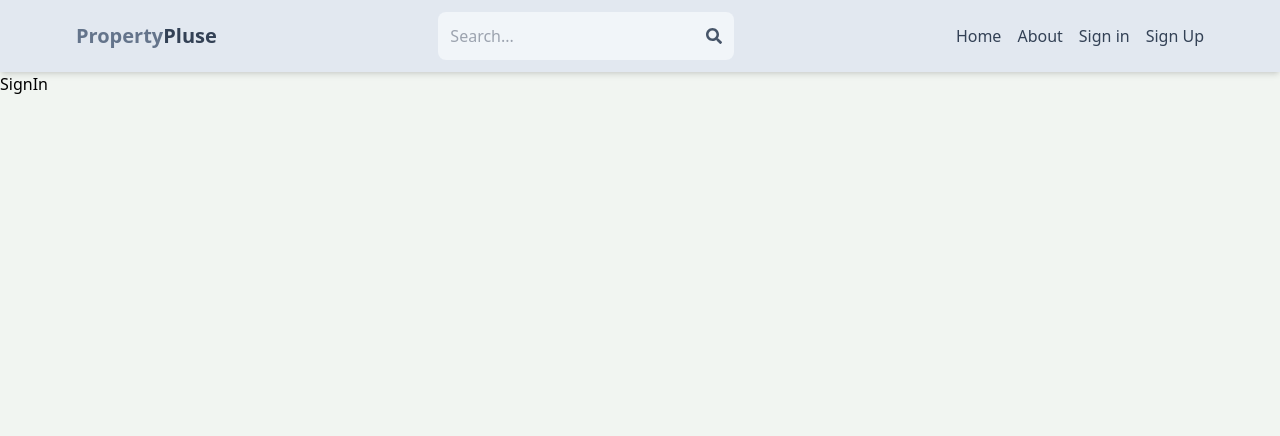
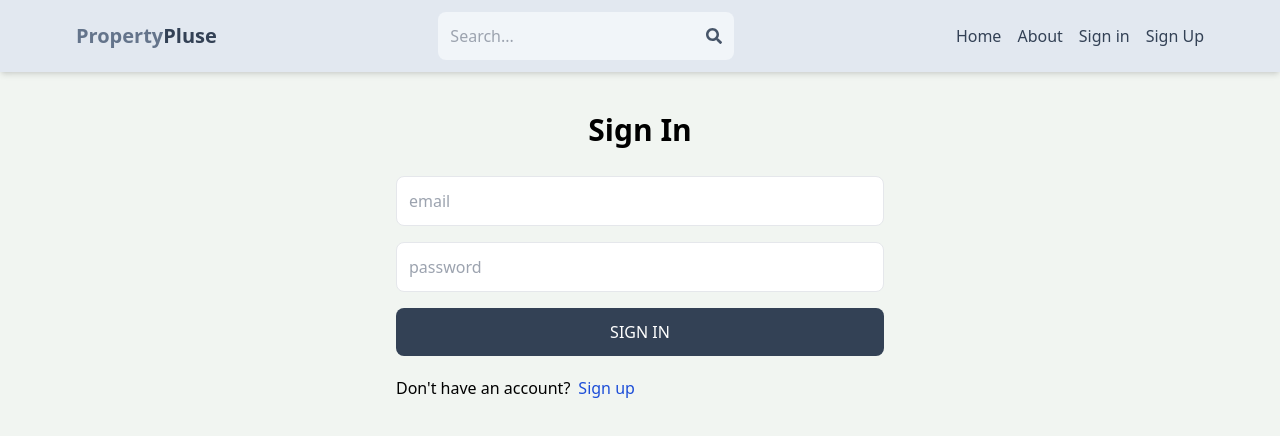
Before and after one commit to mridha-rakib/PropertyPulse-a-real-estate-app, a React (Vite) app in the folder client/: page /sign-in in a window 1280 px wide. Shown: the top 436 px of the page. Built offline with nearby package versions, Linux system fonts and the light colour scheme.

Commit message:
sign in functionality

```diff
--- a/client/src/pages/SignIn.jsx
+++ b/client/src/pages/SignIn.jsx
@@ -1,5 +1,71 @@
+import { useState } from "react";
+import { Link } from "react-router-dom";
+
 const SignIn = () => {
-  return <div>SignIn</div>;
+  const [formData, setFormData] = useState({});
+
+  const handleChange = (e) => {
+    setFormData({
+      ...formData,
+      [e.target.id]: e.target.value,
+    });
+  };
+
+  const handleSubmit = async (e) => {
+    e.preventDefault();
+
+    try {
+      const res = await fetch("/api/users/signin", {
+        method: "POST",
+        headers: {
+          "Content-Type": "application/json",
+        },
+        body: JSON.stringify(formData),
+      });
+
+      const data = await res.json();
+      console.log(data);
+
+      if (data.success === false) {
+        return;
+      }
+    } catch (error) {
+      console.error(error.message);
+    }
+  };
+
+  return (
+    <div className="p-3 max-w-lg mx-auto">
+      <h1 className="text-3xl text-center font-semibold my-7">Sign In</h1>
+      <form onSubmit={handleSubmit} className="flex flex-col gap-4">
+        <input
+          type="email"
+          placeholder="email"
+          className="border p-3 rounded-lg"
+          id="email"
+          onChange={handleChange}
+        />
+        <input
+          type="password"
+          placeholder="password"
+          className="border p-3 rounded-lg"
+          id="password"
+          onChange={handleChange}
+        />
+        <button className="bg-slate-700 text-white p-3 rounded-lg uppercase hover:opacity-95 disabled:opacity-80">
+          Sign In
+        </button>
+      </form>
+      <div className="flex gap-2 mt-5">
+        <p>Don't have an account?</p>
+        <Link to={"/sign-up"}>
+          <span className="text-blue-700 hover:font-bold hover:uppercase">
+            Sign up
+          </span>
+        </Link>
+      </div>
+    </div>
+  );
 };
 
 export default SignIn;
```
Also changed, not shown: 2 other files (tests, documents, lock files or other folders).
